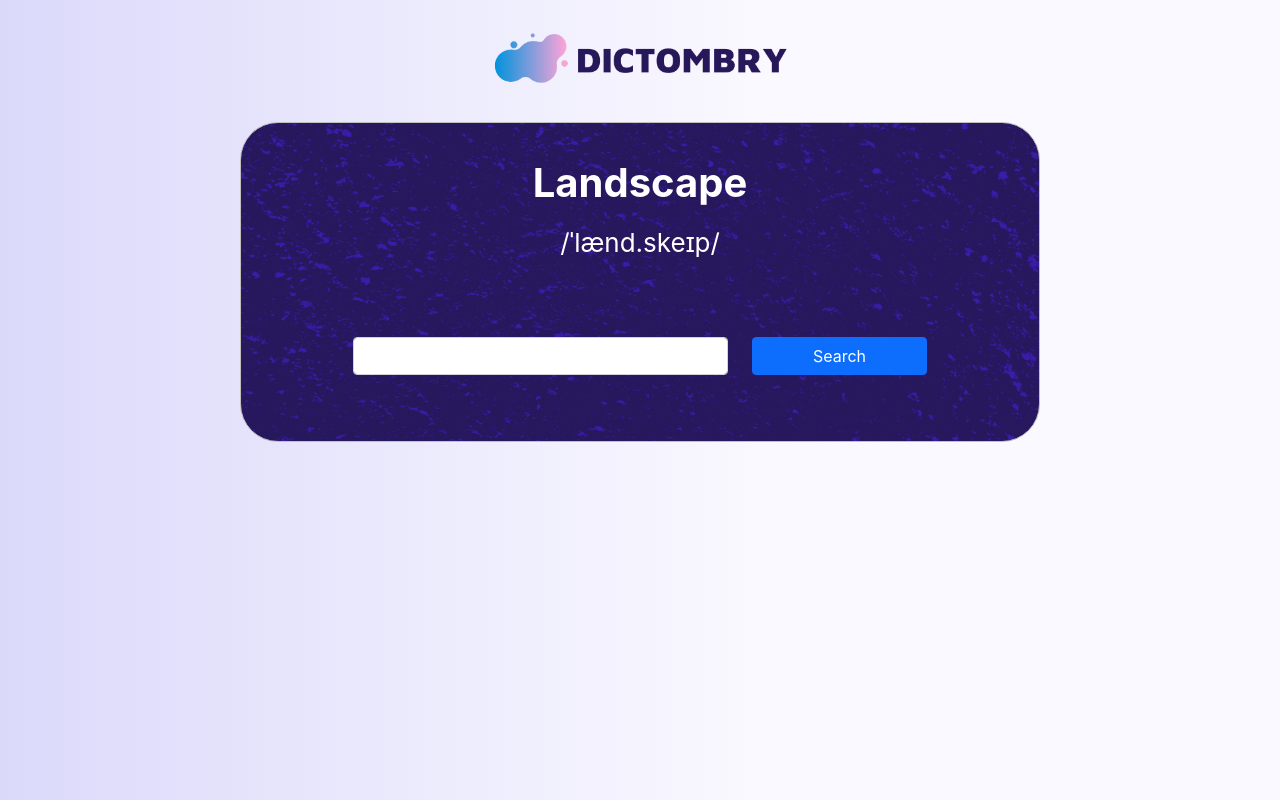
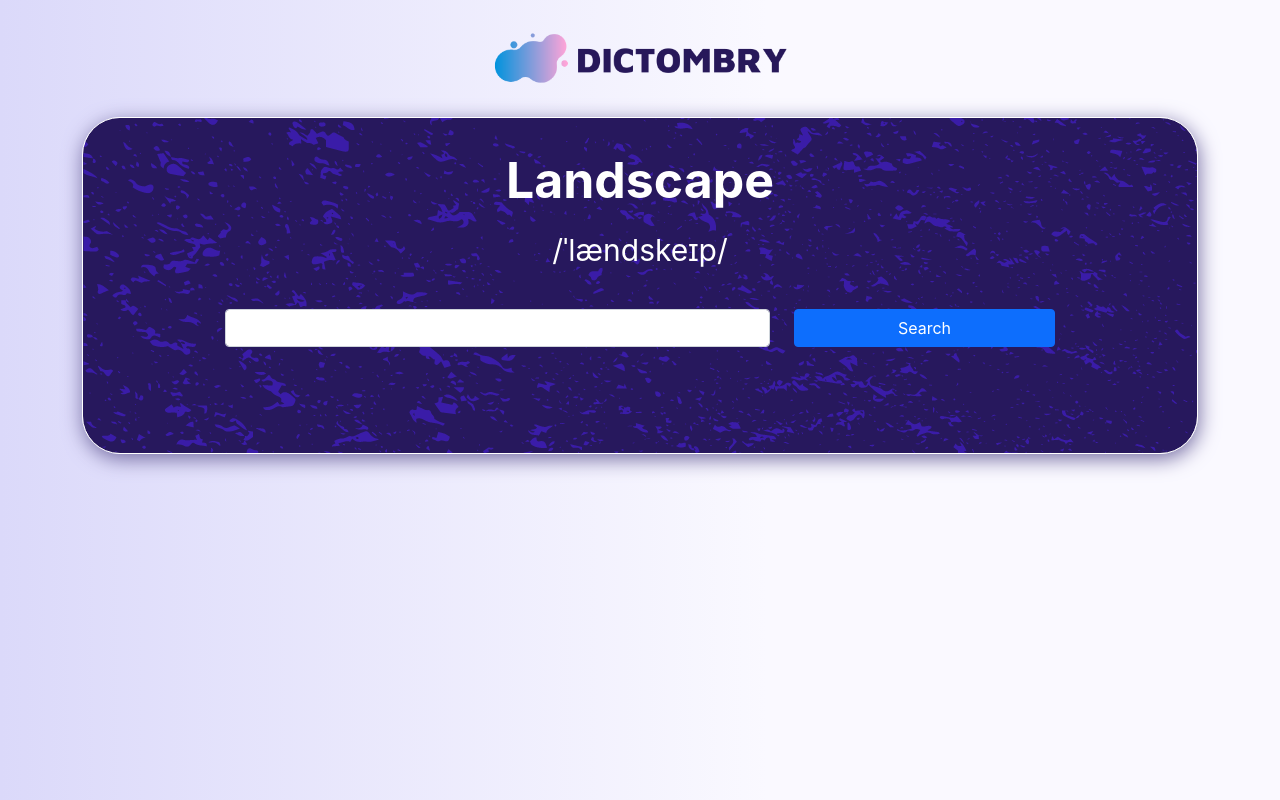
Before and after one commit to YenNhi96/dictionary-application, a React (Create React App) app: page / in a window 1280 px wide. Built offline with nearby package versions, Linux system fonts and the light colour scheme.

Commit message:
update UI and create new functions

```diff
--- a/src/App.css
+++ b/src/App.css
@@ -1,22 +1,35 @@
 .container {
-  text-align: center;
-  border: 1px solid rgb(193, 191, 191);
-  border-radius: 38px;
-  margin-top: 30px;
-  color: white;
-  max-width: 800px;
-  padding-top: 30px;
-  padding-bottom: 50px;
-  background-image: url("../src/bg-box.png");
-  background-size: cover;
+  text-align: justify;
 }
 
 strong {
-  font-size: 40px;
+  font-size: 50px;
 }
 
-p {
-  font-size: 26px;
+.Pronounce {
+  font-size: 30px;
   margin-top: 10px;
-  margin-bottom: 75px;
+  margin-bottom: 36px;
 }
+
+.wordDisplay {
+  display: block;
+  margin: 0 auto;
+  text-align: center;
+  border: 1px solid white;
+  border-radius: 38px;
+  color: white;
+  padding-top: 25px;
+  padding-bottom: 90px;
+  background-image: url("../src/bg-box.png");
+  box-shadow: 1px 5px 20px #756da3;
+}
+
+.Result {
+  margin-top: -53px;
+  border: 1px solid white;
+  border-radius: 38px;
+  padding: 25px;
+  background-color: white;
+  box-shadow: 1px 5px 20px #b3acd7;
+}
--- /dev/null
+++ b/src/Result.js
@@ -0,0 +1,15 @@
+import React from "react";
+import "./App.css";
+
+export default function Result(props) {
+  if (props.info) {
+    return (
+      <div className="Result">
+        <h2>Type</h2>
+        <p>Definition</p>
+      </div>
+    );
+  } else {
+    return null;
+  }
+}
--- a/src/Search.js
+++ b/src/Search.js
@@ -1,12 +1,18 @@
 import axios from "axios";
 import React, { useState } from "react";
 import "./App.css";
+import Result from "./Result.js";
 
 export default function Search() {
   let [word, setWord] = useState("");
+  let [result, setResult] = useState(null);
+  let [headWord, setHeadWord] = useState("Landscape");
+  let [pronounce, setPronounce] = useState("ˈlændskeɪp");
 
   function searchWord(response) {
-    console.log(response.data);
+    setResult(response.data);
+    setHeadWord(response.data[0].meta.stems[0]);
+    setPronounce(response.data[0].hwi.prs[0].ipa);
   }
 
   function handleSubmit(event) {
@@ -22,8 +28,9 @@ export default function Search() {
   }
   return (
     <div className="Search">
-      <strong>Landscape</strong>
-      <p>/ˈlænd.skeɪp/</p>
+      <div className="wordDisplay">
+        <strong>{headWord}</strong>
+        <p className="Pronounce">/{pronounce}/</p>
         <form className="mb-3" onSubmit={handleSubmit}>
           <div className="row justify-content-center">
             <div className="col-6">
@@ -44,5 +51,7 @@ export default function Search() {
           </div>
         </form>
       </div>
+      <Result info={result} />
+    </div>
   );
 }
--- a/src/index.css
+++ b/src/index.css
@@ -18,4 +18,5 @@ img {
   display: block;
   margin: 0 auto;
   padding-top: 25px;
+  padding-bottom: 25px;
 }
```
Lines whose indentation alone changed are shown as unchanged.
